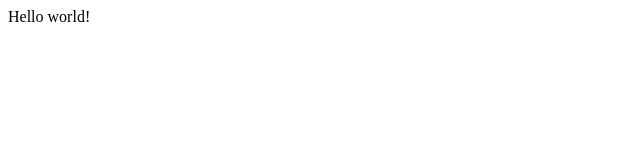
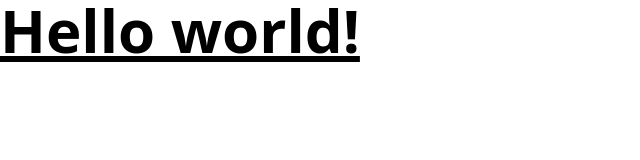
Before and after one commit to Galleguras/e-comerce-site, a Gatsby site: page / in a window 1280 px wide. Shown: the whole page, without its empty margins (0-640 px from the left). Built offline with nearby package versions, Linux system fonts and the light colour scheme; Gatsby itself is replaced by a stand-in of ours.

Commit message:
2.2 Integrar tailwindcss

```diff
--- /dev/null
+++ b/gatsby-browser.js
@@ -0,0 +1 @@
+import "./src/styles/global.css"
--- a/gatsby-config.js
+++ b/gatsby-config.js
@@ -6,5 +6,5 @@
 
 module.exports = {
   /* Your site config here */
-  plugins: [],
+  plugins: [`gatsby-plugin-postcss`],
 }
--- a/package.json
+++ b/package.json
@@ -15,11 +15,15 @@
   },
   "dependencies": {
     "gatsby": "^4.3.0",
+    "gatsby-plugin-postcss": "^5.3.0",
     "react": "^17.0.1",
     "react-dom": "^17.0.1"
   },
   "devDependencies": {
-    "prettier": "^2.4.1"
+    "autoprefixer": "^10.4.0",
+    "postcss": "^8.4.5",
+    "prettier": "^2.4.1",
+    "tailwindcss": "^3.0.2"
   },
   "repository": {
     "type": "git",
--- /dev/null
+++ b/postcss.config.js
@@ -0,0 +1 @@
+module.exports = () => ({ plugins: [require("tailwindcss")] })
--- a/src/pages/index.js
+++ b/src/pages/index.js
@@ -1,5 +1,5 @@
 import React from "react"
 
 export default function Home() {
-  return <div>Hello world!</div>
+  return <h1 className="text-6xl font-bold underline">Hello world!</h1>
 }
--- /dev/null
+++ b/src/styles/global.css
@@ -0,0 +1,3 @@
+@tailwind base;
+@tailwind components;
+@tailwind utilities;
--- /dev/null
+++ b/tailwind.config.js
@@ -0,0 +1,7 @@
+module.exports = {
+  content: ["./src/**/*.{js,jsx}"],
+  theme: {
+    extend: {},
+  },
+  plugins: [],
+}
```
Also changed, not shown: 1 other file.
